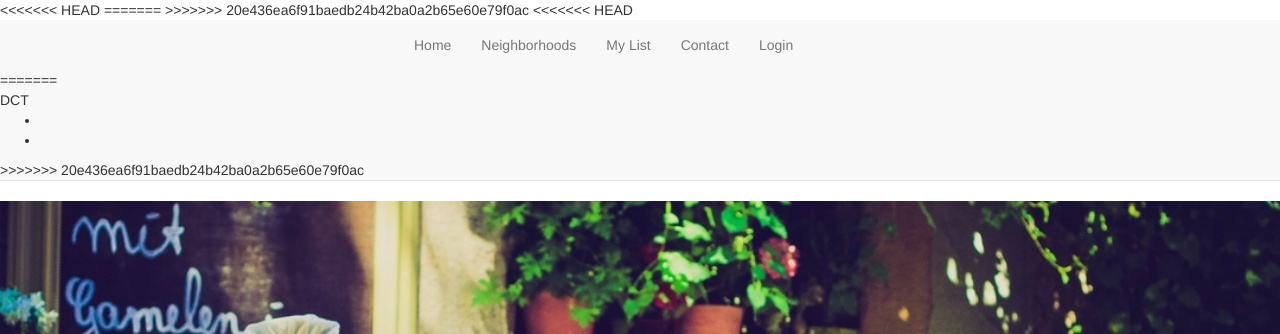
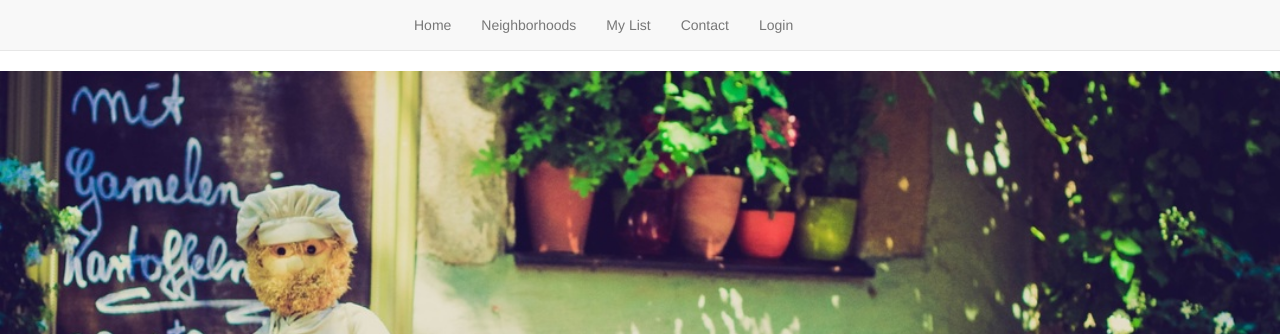
Before and after one commit to PSalatrik/DetroitCommunityTable, a website: page index.html in a window 1280 px wide. Shown: the top 334 px of the page. Drawn offline with nearby package versions, Linux system fonts and the light colour scheme.

Commit message:
should have two style links

```diff
--- a/index.html
+++ b/index.html
@@ -2,20 +2,15 @@
 <html>
 <head>
 	<title>Detroit Community Table</title>
-
 	<meta charset="UTF-8">
 	<link rel="stylesheet" type="text/css" href="styles.css">
-<<<<<<< HEAD
 	<link rel="stylesheet" href="https://maxcdn.bootstrapcdn.com/bootstrap/3.3.5/css/bootstrap.min.css" integrity="sha512-dTfge/zgoMYpP7QbHy4gWMEGsbsdZeCXz7irItjcC3sPUFtf0kuFbDz/ixG7ArTxmDjLXDmezHubeNikyKGVyQ==" crossorigin="anonymous">
+	<link href='https://fonts.googleapis.com/css?family=Playfair+Display' rel='stylesheet' type='text/css'>
 
-=======
-
->>>>>>> 20e436ea6f91baedb24b42ba0a2b65e60e79f0ac
 </head>
 
 <body>
 
-<<<<<<< HEAD
  <!-- Navigation -->
 <div class="container-fluid">
 	<nav class="row navbar navbar-default navbar-custom navbar-static-top">
@@ -61,17 +56,6 @@
 	        <!-- /.navbar-collapse -->
 
 	    <!-- /.container -->
-=======
-
-
-	<header>DCT</header>
-
-	<nav>
-		<ul>
-			<li><!--Page Views--></li>
-			<li><!--Login Popup--></li>
-		</ul>
->>>>>>> 20e436ea6f91baedb24b42ba0a2b65e60e79f0ac
 	</nav>
 
 
@@ -98,12 +82,5 @@
 <script src="https://code.angularjs.org/1.3.16/angular.js"></script>
 <script type="text/javascript" src="app.js"></script>
 
-
-	<div><h1>Hello World<h1></div>
-
-
-
-
-
 </body>
 </html>
```
